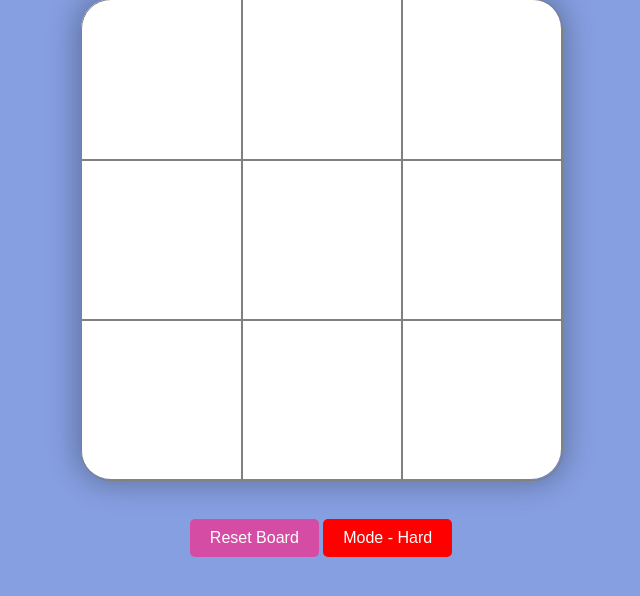
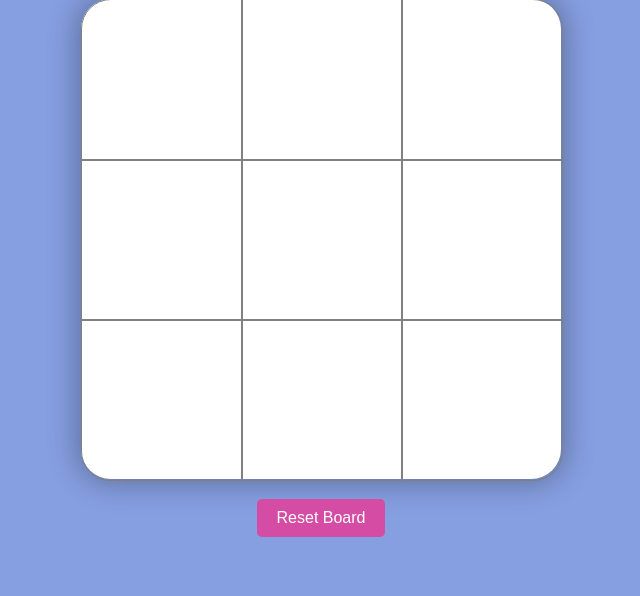
Before and after one commit to lordpiki/School-Website-Task, a Flask app: page /tic_tac_toe in a window 1280 px wide. Shown: the part 191-787 px from the top of the page, without its empty margins (319-959 px from the left). Run offline with Flask 3, Linux system fonts and the light colour scheme; a user stored in the database is signed in.

Commit message:
Updated Button

```diff
--- a/templates/tic_tac_toe.html
+++ b/templates/tic_tac_toe.html
@@ -27,7 +27,6 @@
 
 <div class="button-container">
     <button class="button" onclick="resetBoard()">Reset Board</button>
-    <button class="difficulty-button" id="difficulty-button" onclick="resetBoard()">Mode - Hard</button>
 </div>
 <script src="{{ url_for('static', filename='js/tic-tac-toe.js') }}"></script>
 
```
Also changed, not shown: templates/maze_generator.html (+0 -7 lines), instance/users.db, users.db (deleted).
